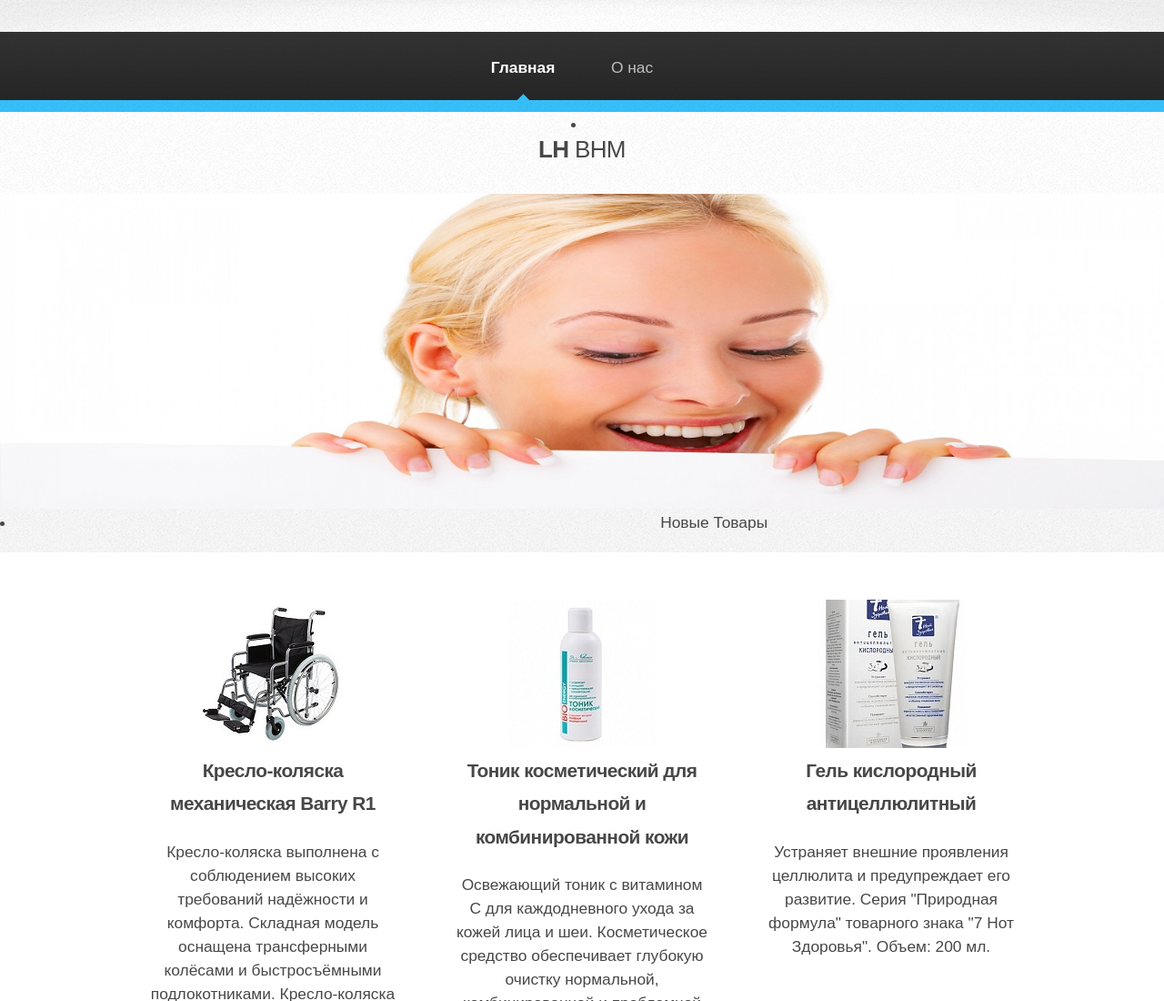
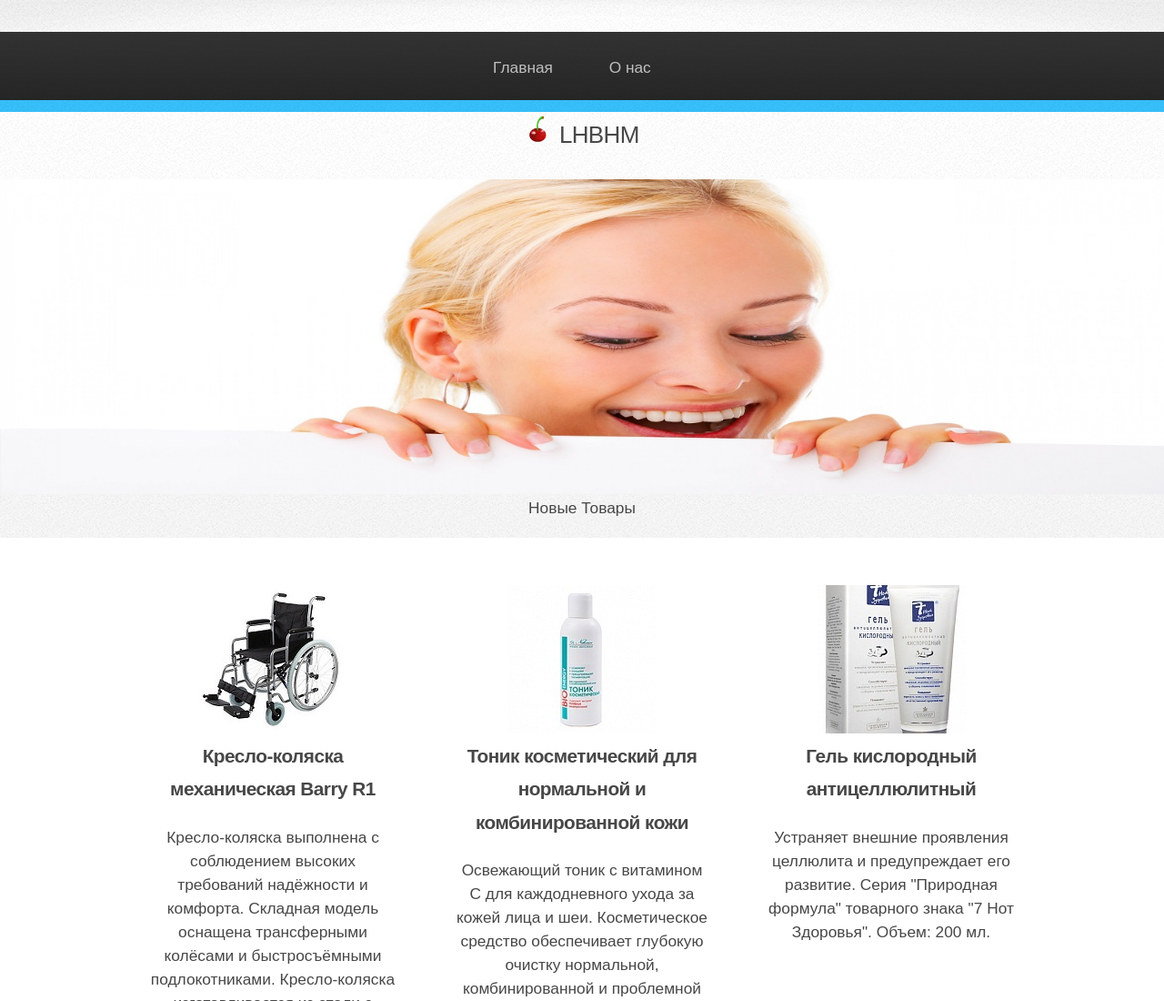
Before and after one commit to MotizukiAmaya/MotizukiAmaya.github.io, a plain HTML site: page index.html in a window 1280 px wide. Shown: the top 1100 px of the page at 91% size. Drawn offline with Linux system fonts and the light colour scheme.

Commit message:
Initial commit

```diff
--- a/assets/css/main.css
+++ b/assets/css/main.css
@@ -2379,30 +2379,11 @@ html, body, div, span, applet, object, iframe, h1, h2, h3, h4, h5, h6, p, blockq
 					color: #fff;
 				}
 
-				#nav > ul > li.current {
-					font-weight: 600;
-				}
-
-					#nav > ul > li.current:before {
-						-moz-transform: rotateZ(45deg);
-						-webkit-transform: rotateZ(45deg);
-						-ms-transform: rotateZ(45deg);
-						transform: rotateZ(45deg);
-						width: 0.75em;
-						height: 0.75em;
-						content: '';
-						display: block;
-						position: absolute;
-						bottom: -0.5em;
-						left: 50%;
-						margin-left: -0.375em;
-						background-color: #37c0fb;
-						background-image: url("images/bg01.png");
-					}
-
-					#nav > ul > li.current a {
-						color: #fff;
-					}
+
+
+
+
+
 
 				#nav > ul > li.active a {
 					color: #fff;
--- a/index.html
+++ b/index.html
@@ -2,6 +2,7 @@
 <html>
 	<head>
 		<title>LHBHM</title>
+
 		<meta charset="utf-8" />
 		<meta name="viewport" content="width=device-width, initial-scale=1" />
 		<link rel="stylesheet" href="assets/css/main.css" />
@@ -22,9 +23,9 @@
 								<li></li>
 							</ul>
 						</nav>
-						<li>
-						</li>
-<h1><a href="index.html" id="logo">LH <em>BHM </em></a></h1>
+
+<h1><a href="index.html" id="logo"><em><img src="images/images/chhery.jpg" >
+ LHBHM </em></a></h1>
 				</div>
 
 			<!-- Банер -->
@@ -32,7 +33,7 @@
 				</section>
 
 			<!-- Контент -->
-			<h1><li><em>&nbsp&nbsp&nbsp&nbsp&nbsp&nbsp&nbsp&nbsp&nbsp&nbsp&nbsp&nbsp&nbsp&nbsp&nbsp&nbsp&nbsp&nbsp&nbsp&nbsp&nbsp&nbsp&nbsp&nbsp&nbsp&nbsp&nbsp&nbsp&nbsp&nbsp&nbsp&nbsp&nbsp&nbsp&nbsp&nbsp&nbsp&nbsp&nbsp&nbsp&nbsp&nbsp&nbsp&nbsp&nbsp&nbsp&nbsp&nbsp&nbsp&nbsp&nbsp&nbsp&nbsp&nbsp&nbsp&nbsp&nbsp&nbsp&nbsp&nbsp&nbsp&nbsp&nbsp&nbsp&nbsp&nbsp&nbsp&nbsp&nbsp&nbsp&nbsp&nbsp&nbsp&nbsp&nbsp&nbsp&nbsp&nbsp&nbsp&nbsp&nbsp&nbsp&nbsp&nbsp&nbsp&nbsp&nbsp&nbsp&nbsp&nbsp&nbsp&nbsp&nbsp&nbsp&nbsp&nbsp&nbsp&nbsp&nbsp&nbsp&nbsp&nbsp&nbsp&nbsp&nbsp&nbsp&nbsp&nbsp&nbsp&nbsp&nbsp&nbsp&nbsp&nbsp&nbsp&nbsp&nbsp&nbsp&nbsp&nbsp&nbsp&nbsp&nbsp&nbsp&nbsp&nbsp&nbsp&nbsp&nbsp&nbsp&nbsp&nbsp&nbsp&nbsp&nbsp&nbsp&nbsp&nbsp&nbsp&nbsp&nbsp&nbsp&nbsp&nbsp&nbsp Новые Товары </em></li></h1>
+			<h1 align=center><em> Новые Товары </em></h1>
 				<section class="wrapper style1">
 					<div class="container">
 						<div class="row 200%">
```
Also changed, not shown: index2.html (+2 -4 lines), images/images/chhery.jpg (added).
